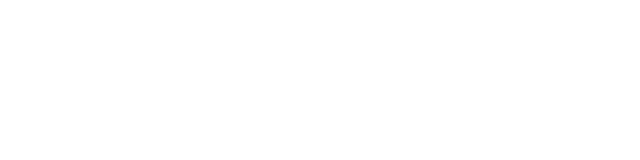
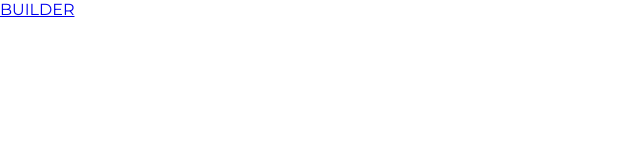
Before and after one commit to Gabriel-Duarte-dev/builder, a React (Create React App) app: page / in a window 1280 px wide. Shown: the top 160 px of the page, without its empty margins (0-640 px from the left). Built offline with nearby package versions, Linux system fonts and the light colour scheme.

Commit message:
Atualizado bot

```diff
--- a/src/Home.jsx
+++ b/src/Home.jsx
@@ -9,7 +9,7 @@ function Home(props) {
     return(
 
         <>
-            <Link to="/c22f6671"><buttom>teste</buttom></Link>
+            <Link to="/b3f1a897"><buttom>BUILDER</buttom></Link>
         </>
     )
 }
--- a/src/route.js
+++ b/src/route.js
@@ -20,7 +20,7 @@ import {
       <Router>
         <div>
           <Switch>
-            <Route path="/home" children={<Home/>} />
+            <Route path="/" exact children={<Home/>} />
             <Route path="/:id" children={<App var={"1234"} />} />
           </Switch>
         </div>
```
